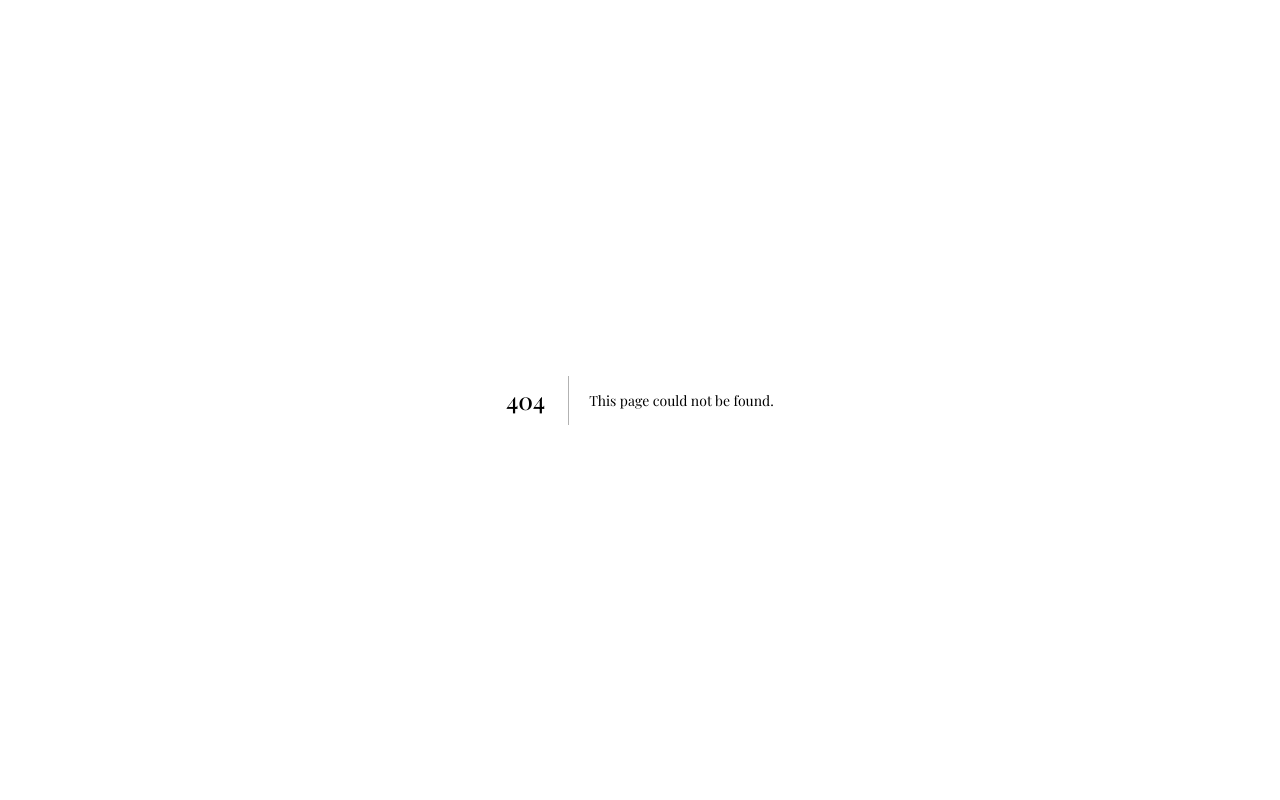
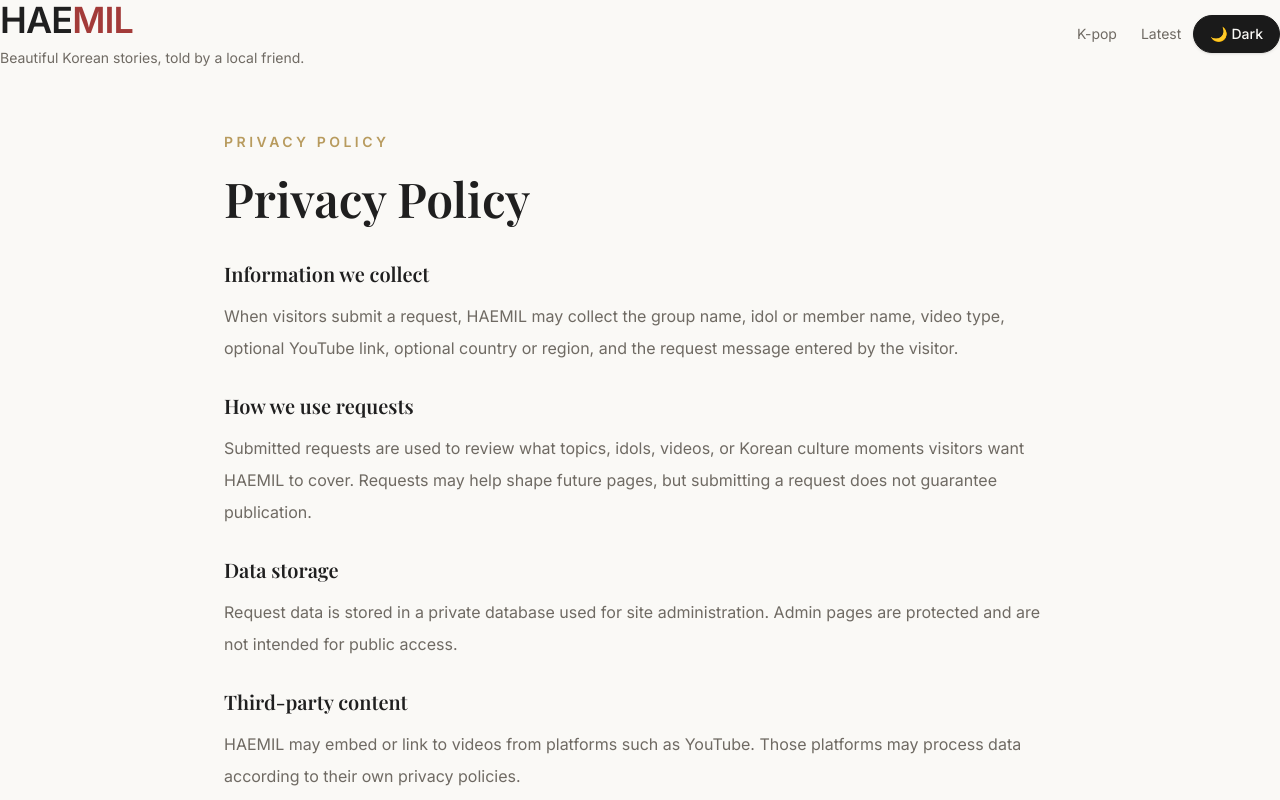
Before and after one commit to kjgusgh-source/korea-inside, a Next.js app: page /privacy in a window 1280 px wide. Before the commit this address had no page. Shown: the top 800 px of the page. Built offline with nearby package versions, Linux system fonts and the light colour scheme; a web font is replaced by a local one.

Commit message:
Add basic trust pages

```diff
--- /dev/null
+++ b/app/about/page.tsx
@@ -0,0 +1,48 @@
+import type { Metadata } from "next";
+import SiteHeader from "../../components/SiteHeader";
+
+export const metadata: Metadata = {
+  title: "About | HAEMIL",
+  description:
+    "HAEMIL shares Korean stories, K-pop moments, food, language, and culture like a local friend explaining Korea to you.",
+};
+
+export default function AboutPage() {
+  return (
+    <main className="min-h-screen bg-[var(--background)] text-[var(--text)]">
+      <SiteHeader />
+
+      <section className="mx-auto max-w-4xl px-5 py-12 md:px-8 md:py-16">
+        <p className="text-sm font-semibold uppercase tracking-[0.25em] text-[var(--gold)]">
+          About HAEMIL
+        </p>
+
+        <h1 className="mt-4 text-4xl font-semibold leading-tight md:text-5xl">
+          Beautiful Korean stories, told by a local friend.
+        </h1>
+
+        <div className="mt-8 space-y-6 text-base leading-8 text-[var(--muted)]">
+          <p>
+            HAEMIL is a culture guide for people who discovered Korea through
+            K-pop, dramas, food, travel, language, or a single video that stayed
+            in their mind.
+          </p>
+
+          <p>
+            This site is not a textbook and not a tourist brochure. HAEMIL
+            explains Korean culture in a warm, simple, and story-like way, as if
+            a local friend were sitting next to you and saying, “This is why
+            that moment feels special.”
+          </p>
+
+          <p>
+            K-pop is one of the easiest doors into Korea, but it is not the only
+            story here. From idol fancams and stage details to Korean words,
+            food habits, everyday emotions, and cultural context, HAEMIL helps
+            visitors understand the feeling behind the scene.
+          </p>
+        </div>
+      </section>
+    </main>
+  );
+}
--- /dev/null
+++ b/app/contact/page.tsx
@@ -0,0 +1,51 @@
+import type { Metadata } from "next";
+import Link from "next/link";
+import SiteHeader from "../../components/SiteHeader";
+
+export const metadata: Metadata = {
+  title: "Contact | HAEMIL",
+  description:
+    "Contact HAEMIL or suggest Korean culture topics, idols, groups, fancams, and stories to cover next.",
+};
+
+export default function ContactPage() {
+  return (
+    <main className="min-h-screen bg-[var(--background)] text-[var(--text)]">
+      <SiteHeader />
+
+      <section className="mx-auto max-w-4xl px-5 py-12 md:px-8 md:py-16">
+        <p className="text-sm font-semibold uppercase tracking-[0.25em] text-[var(--gold)]">
+          Contact
+        </p>
+
+        <h1 className="mt-4 text-4xl font-semibold leading-tight md:text-5xl">
+          Suggest a story, idol, fancam, or Korean culture moment.
+        </h1>
+
+        <div className="mt-8 space-y-6 text-base leading-8 text-[var(--muted)]">
+          <p>
+            HAEMIL grows from the questions people have about Korea. If there is
+            an idol, group, video, Korean word, food, drama scene, or cultural
+            habit you want explained, you can send a request through the K-pop
+            request form.
+          </p>
+
+          <p>
+            Requests are reviewed before they become new pages. HAEMIL may use
+            submitted ideas to decide what to cover next, but not every request
+            will be published.
+          </p>
+
+          <div className="pt-4">
+            <Link
+              href="/kpop"
+              className="inline-flex rounded-full bg-[var(--accent)] px-6 py-3 text-sm font-semibold text-white transition hover:-translate-y-0.5 hover:shadow-lg"
+            >
+              Go to request form
+            </Link>
+          </div>
+        </div>
+      </section>
+    </main>
+  );
+}
--- /dev/null
+++ b/app/privacy/page.tsx
@@ -0,0 +1,83 @@
+import type { Metadata } from "next";
+import SiteHeader from "../../components/SiteHeader";
+
+export const metadata: Metadata = {
+  title: "Privacy Policy | HAEMIL",
+  description:
+    "Privacy policy for HAEMIL, including how visitor requests and submitted information are handled.",
+};
+
+export default function PrivacyPage() {
+  return (
+    <main className="min-h-screen bg-[var(--background)] text-[var(--text)]">
+      <SiteHeader />
+
+      <section className="mx-auto max-w-4xl px-5 py-12 md:px-8 md:py-16">
+        <p className="text-sm font-semibold uppercase tracking-[0.25em] text-[var(--gold)]">
+          Privacy Policy
+        </p>
+
+        <h1 className="mt-4 text-4xl font-semibold leading-tight md:text-5xl">
+          Privacy Policy
+        </h1>
+
+        <div className="mt-8 space-y-7 text-base leading-8 text-[var(--muted)]">
+          <section>
+            <h2 className="text-xl font-semibold text-[var(--text)]">
+              Information we collect
+            </h2>
+            <p className="mt-3">
+              When visitors submit a request, HAEMIL may collect the group name,
+              idol or member name, video type, optional YouTube link, optional
+              country or region, and the request message entered by the visitor.
+            </p>
+          </section>
+
+          <section>
+            <h2 className="text-xl font-semibold text-[var(--text)]">
+              How we use requests
+            </h2>
+            <p className="mt-3">
+              Submitted requests are used to review what topics, idols, videos,
+              or Korean culture moments visitors want HAEMIL to cover. Requests
+              may help shape future pages, but submitting a request does not
+              guarantee publication.
+            </p>
+          </section>
+
+          <section>
+            <h2 className="text-xl font-semibold text-[var(--text)]">
+              Data storage
+            </h2>
+            <p className="mt-3">
+              Request data is stored in a private database used for site
+              administration. Admin pages are protected and are not intended for
+              public access.
+            </p>
+          </section>
+
+          <section>
+            <h2 className="text-xl font-semibold text-[var(--text)]">
+              Third-party content
+            </h2>
+            <p className="mt-3">
+              HAEMIL may embed or link to videos from platforms such as YouTube.
+              Those platforms may process data according to their own privacy
+              policies.
+            </p>
+          </section>
+
+          <section>
+            <h2 className="text-xl font-semibold text-[var(--text)]">
+              Updates
+            </h2>
+            <p className="mt-3">
+              This privacy policy may be updated as HAEMIL adds new features,
+              contact methods, analytics, or advertising services.
+            </p>
+          </section>
+        </div>
+      </section>
+    </main>
+  );
+}
```
